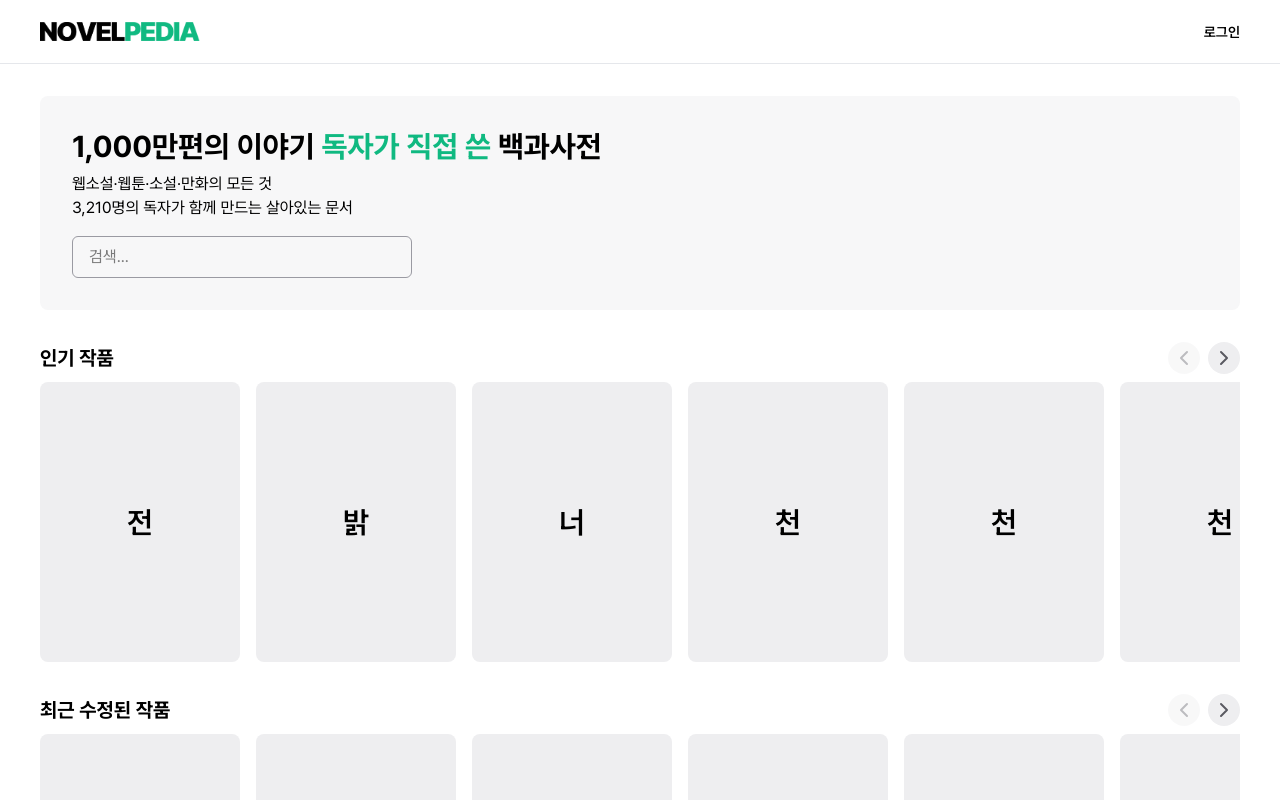
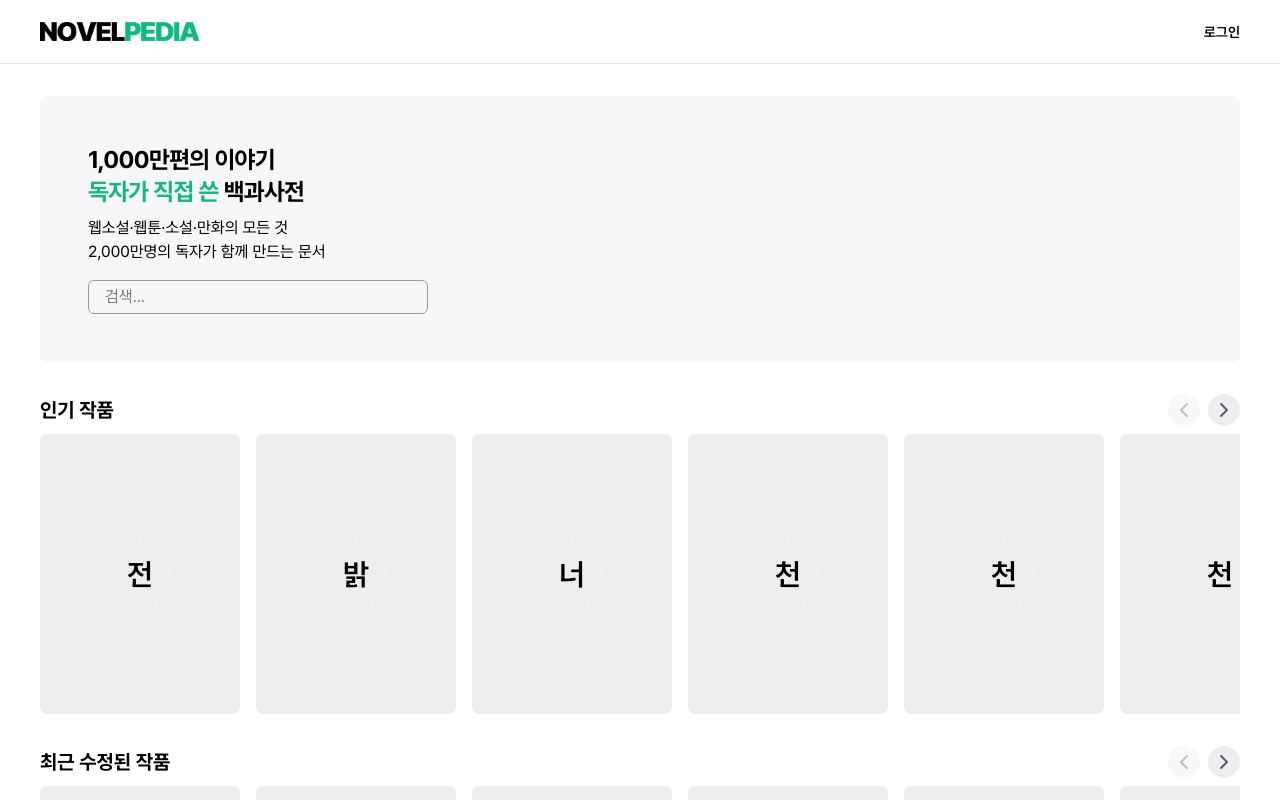
Before and after one commit to Leewonno/novelpedia_next, a Next.js app: page / in a window 1280 px wide. Shown: the top 800 px of the page. Built offline with nearby package versions, Linux system fonts and the light colour scheme.

Commit message:
style : home style modify

```diff
--- a/src/features/home/components/HomeBanner.tsx
+++ b/src/features/home/components/HomeBanner.tsx
@@ -1,19 +1,21 @@
 export function HomeBanner() {
   return (
-    <div className="w-full bg-background-1 rounded-lg flex items-center justify-space-between p-8">
+    <div className="w-full bg-background-1 rounded-lg flex items-center justify-space-between p-12">
       {/* 텍스트 상자 */}
       <div className="w-1/2 flex flex-col gap-4">
         {/* 소개 문구 */}
         <div className="flex flex-col gap-2">
           <div>
-            <h1 className="text-3xl font-bold">
+            <h1 className="text-2xl font-bold leading-8 tracking-tight">
               1,000만편의 이야기
-              <span className="text-brand"> 독자가 직접 쓴</span> 백과사전
+              <p>
+                <span className="text-brand">독자가 직접 쓴</span> 백과사전
+              </p>
             </h1>
           </div>
           <div>
             <p>웹소설·웹툰·소설·만화의 모든 것</p>
-            <p>3,210명의 독자가 함께 만드는 살아있는 문서</p>
+            <p>2,000만명의 독자가 함께 만드는 문서</p>
           </div>
         </div>
         {/* 검색창 */}
@@ -21,7 +23,7 @@ export function HomeBanner() {
           <input
             type="text"
             placeholder="검색..."
-            className="border border-foreground-2 rounded-md py-2 px-4 focus:outline-none focus:ring-2 focus:ring-brand"
+            className="border border-foreground-2 rounded-md py-1 px-4 focus:outline-none focus:ring-2 focus:ring-brand"
           />
         </div>
       </div>
--- a/src/features/home/components/common/HomeCard.tsx
+++ b/src/features/home/components/common/HomeCard.tsx
@@ -17,8 +17,10 @@ export function HomeCard({ title, src }: HomeCardProps) {
         />
       ) : (
         <Link href={`/n/${title}`}>
-          <div className="bg-background-2 w-full h-full flex justify-center items-center rounded-lg text-3xl font-semibold">
-            {title.slice(0, 1)}
+          <div className="bg-background-2 relative w-full h-full flex justify-center items-center rounded-lg overflow-hidden bg-size-[16px_16px] bg-[radial-gradient(circle,rgba(0,0,0,0.075)_1.5px,transparent_1.5px)] dark:bg-[radial-gradient(circle,rgba(255,255,255,0.15)_1.5px,transparent_1.5px)]">
+            <span className="relative flex h-16 w-16 items-center justify-center rounded-full bg-white/5 text-3xl font-semibold backdrop-blur-sm">
+              {title.slice(0, 1)}
+            </span>
           </div>
         </Link>
       )}
```
